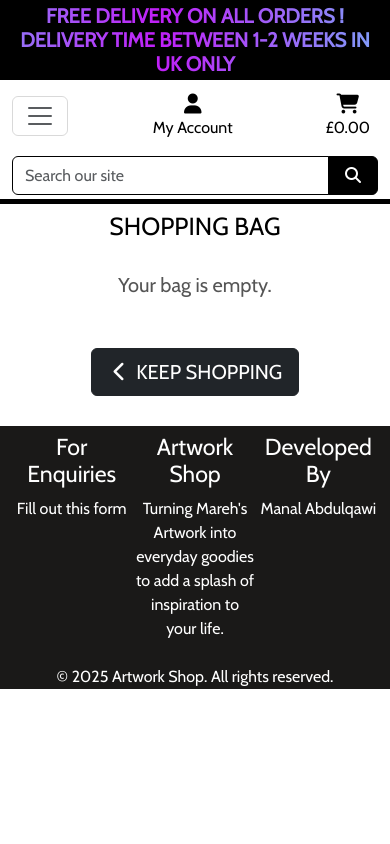
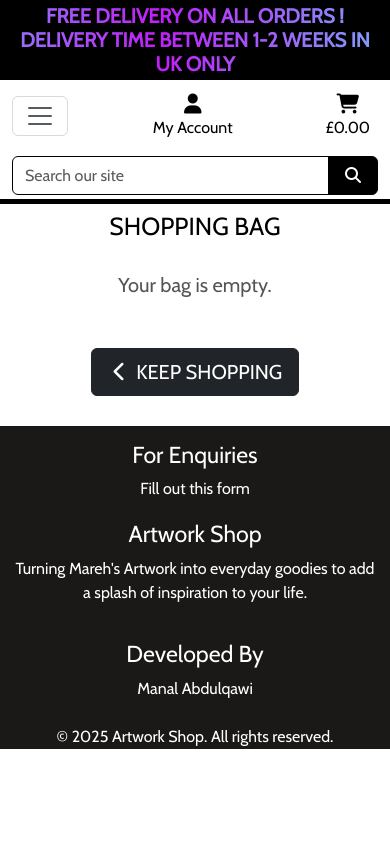
Before and after one commit to ManalAbdulqawi/artwork-online-shop, a Django app: page /bag/ in a window 390 px wide. Run offline with Django 4.2, Linux system fonts and the light colour scheme; parts of the project's set-up code (start-up, migrations or seed data) failed here and were passed over; some libraries are stand-ins or nearby versions.

Commit message:
add tab icon and make the footer responsive in small screens

```diff
--- a/templates/base.html
+++ b/templates/base.html
@@ -6,6 +6,7 @@
     <meta http-equiv="X-UA-Compatible" content="ie=edge">
     <meta charset="utf-8">
     <meta name="viewport" content="width=device-width, initial-scale=1">
+    <meta name="description" content="This is ArtWork Shop Web Application" />
     {% endblock %}
 
     {% block extra_meta %}
@@ -16,6 +17,9 @@
     <link href="https://cdn.jsdelivr.net/npm/bootstrap@5.3.8/dist/css/bootstrap.min.css" rel="stylesheet" integrity="sha384-sRIl4kxILFvY47J16cr9ZwB07vP4J8+LH7qKQnuqkuIAvNWLzeN8tE5YBujZqJLB" crossorigin="anonymous">
     <link rel="stylesheet" href="https://fonts.googleapis.com/css?family=Cabin&display=swap">
     <link rel="stylesheet" href="{% static 'css/base.css' %}">
+    <!-- Tab icon -->
+    <link rel="icon" href=" mrdia/art_icon.png" />
+
     {% endblock %}
 
     {% block extra_css %}
@@ -168,24 +172,24 @@
   {% endblock %}
 
   <!-- Footer -->
-  <footer class="footer mt-4 dark-bg text-center text-white">
+<footer class="footer mt-4 dark-bg text-center text-white ">
     <div class="row separator">
     <div class="separator--line border border-bottom-5 border-white"></div>
     </div>
-     <div class="container-fluid text-center justify-content-center">
-    <div class="row row-cols-3 g-1 py-2 px-lg-5 px-sm-0 justify-content-center ">
+    <div class="container-fluid text-center justify-content-center d-flex flex-column mt-2">
+    <div class="row row-cols-1 row-cols-md-3 g-1 py-2 px-lg-5 px-sm-0 justify-content-center ">
     <!-- Left side: Contact Us -->
-    <div class="column">
+    <div class="col mb-3">
       <h3>For Enquiries</h3>
       <a href="{% url 'enquiry' %}" class="footer-link mb-2">Fill out this form</a>
 
     </div>
-    <div class="column ">
+    <div class="col mb-3">
         <h3>Artwork Shop</h3>
          <p>Turning <a  href="https://artwork-9d8087583ca3.herokuapp.com/artist/2/artworks/" target="_blank" class="footer-link" >Mareh's Artwork </a> into everyday goodies to add a splash of inspiration to your life.</p>
     </div>
     <!-- Right side: About Art Work -->
-    <div class="column">
+    <div class="col mb-3">
       <h3 >Developed By</h3>
       <a href="https://manalwebsite2025.netlify.app/" target="_blank" class="footer-link">Manal Abdulqawi</a>
     </div>
```
Also changed, not shown: media/art_icon.png (added).
